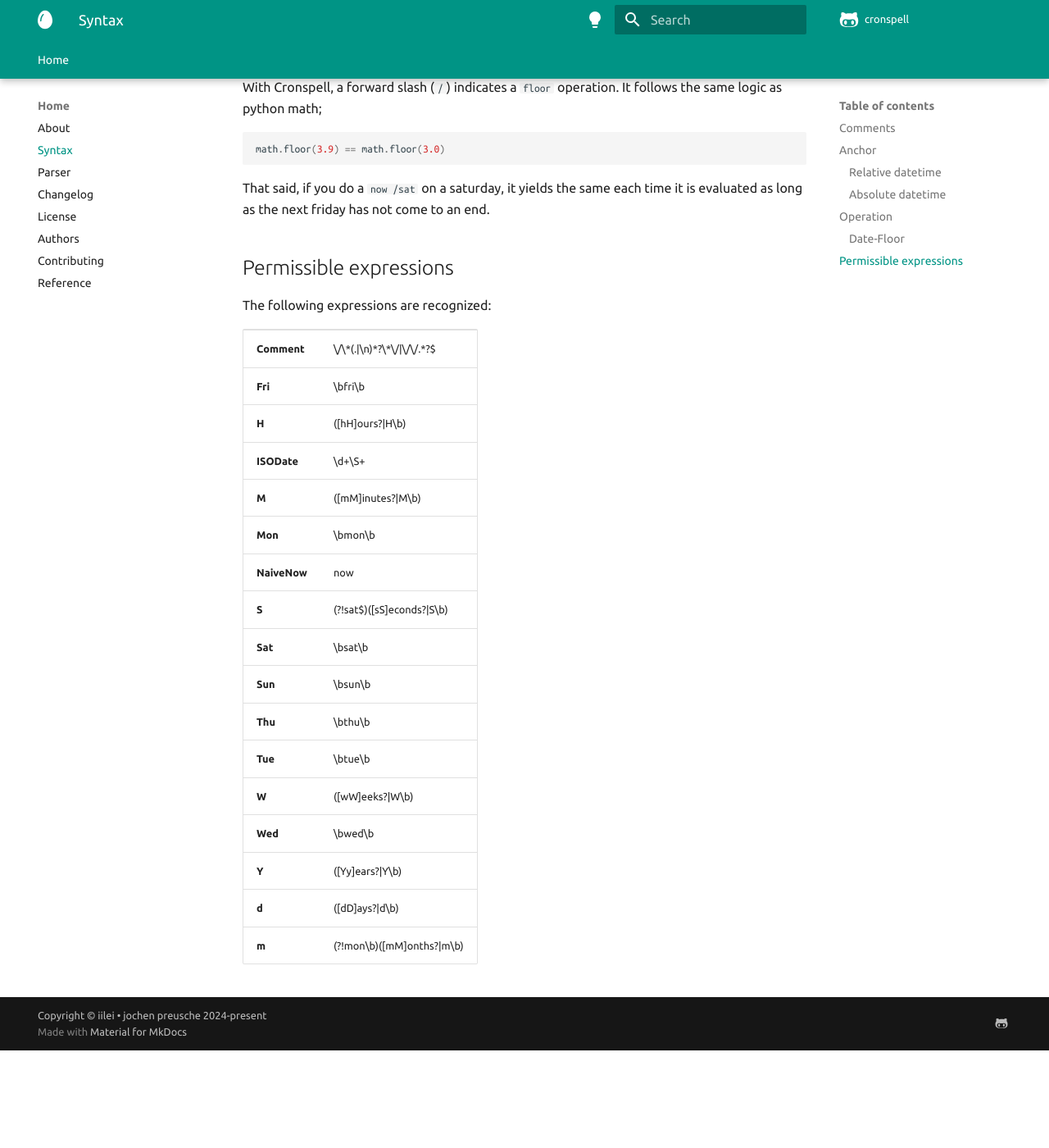
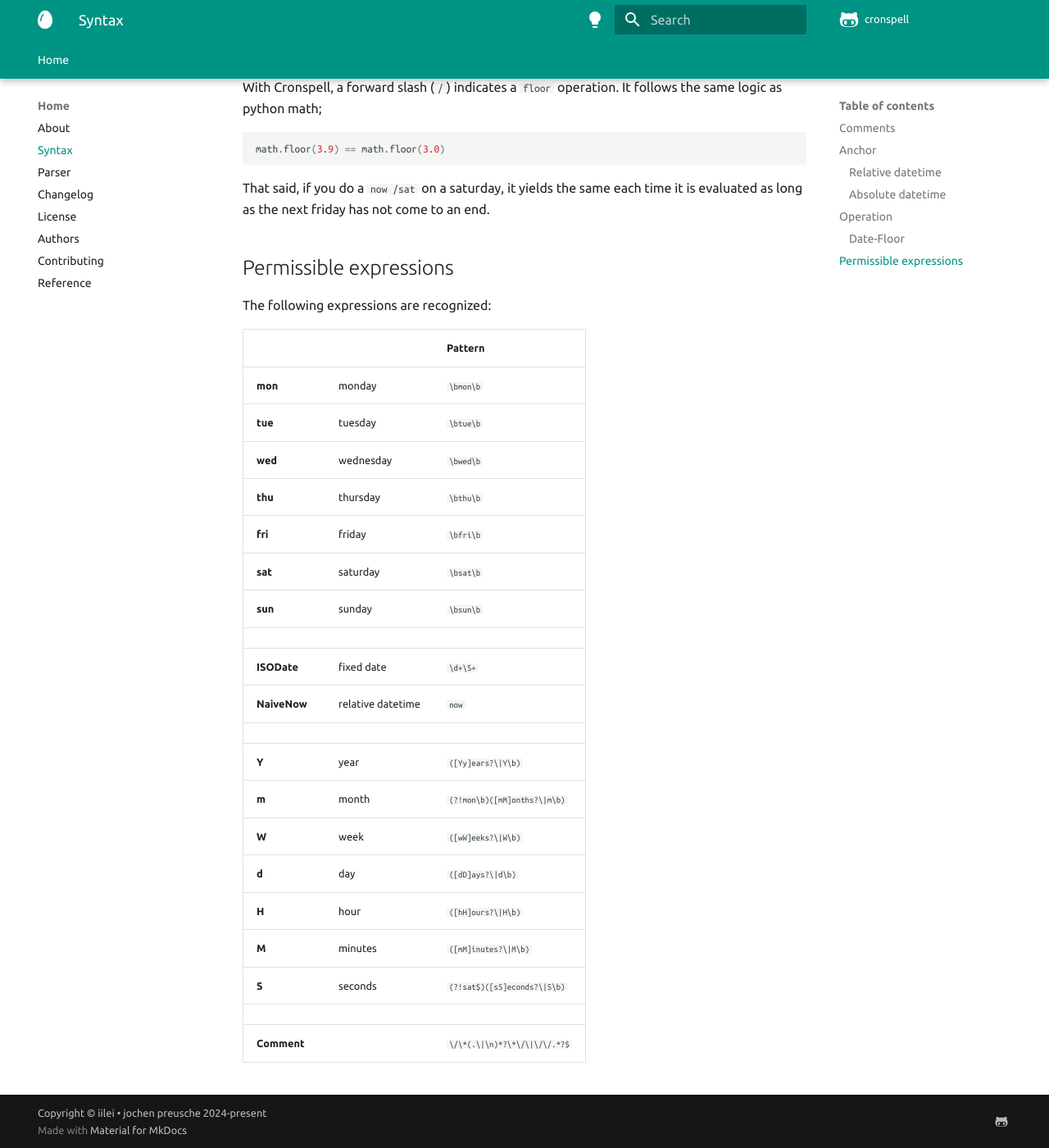
Before and after one commit to iilei/cronspell, an MkDocs documentation site: the page built from docs/details/syntax.md, in a window 1280 px wide and 1400 px high, scrolled down 1214 px. Shown: the whole window at 82% size. Built offline with MkDocs 1.6.1 and Material for MkDocs 9.7.7, drawn with Linux system fonts in a browser that asks for light colours; comment, search, counter and statistics services are not loaded; the version menu is left out; before the commit the page ends 2495 px from its top, so only the background shows below that.

Commit message:
docs: Documentation brush-up

```diff
--- a/docs/details/syntax.md
+++ b/docs/details/syntax.md
@@ -66,56 +66,25 @@ That said, if you do a `now /sat` on a saturday, it yields the same each time it
 
 The following expressions are recognized:
 
-<table>
-	<tr>
-		<td><b>Comment</b></td><td>\/\*(.|\n)*?\*\/|\/\/.*?$</td>
-	</tr>
-	<tr>
-		<td><b>Fri</b></td><td>\bfri\b</td>
-	</tr>
-	<tr>
-		<td><b>H</b></td><td>([hH]ours?|H\b)</td>
-	</tr>
-	<tr>
-		<td><b>ISODate</b></td><td>\d+\S+</td>
-	</tr>
-	<tr>
-		<td><b>M</b></td><td>([mM]inutes?|M\b)</td>
-	</tr>
-	<tr>
-		<td><b>Mon</b></td><td>\bmon\b</td>
-	</tr>
-	<tr>
-		<td><b>NaiveNow</b></td><td>now</td>
-	</tr>
-	<tr>
-		<td><b>S</b></td><td>(?!sat$)([sS]econds?|S\b)</td>
-	</tr>
-	<tr>
-		<td><b>Sat</b></td><td>\bsat\b</td>
-	</tr>
-	<tr>
-		<td><b>Sun</b></td><td>\bsun\b</td>
-	</tr>
-	<tr>
-		<td><b>Thu</b></td><td>\bthu\b</td>
-	</tr>
-	<tr>
-		<td><b>Tue</b></td><td>\btue\b</td>
-	</tr>
-	<tr>
-		<td><b>W</b></td><td>([wW]eeks?|W\b)</td>
-	</tr>
-	<tr>
-		<td><b>Wed</b></td><td>\bwed\b</td>
-	</tr>
-	<tr>
-		<td><b>Y</b></td><td>([Yy]ears?|Y\b)</td>
-	</tr>
-	<tr>
-		<td><b>d</b></td><td>([dD]ays?|d\b)</td>
-	</tr>
-	<tr>
-		<td><b>m</b></td><td>(?!mon\b)([mM]onths?|m\b)</td>
-	</tr>
-</table>
+|              |                   | Pattern                       |
+| :----------- | :---------------- | :---------------------------- |
+| **mon**      | monday            | `\bmon\b`                     |
+| **tue**      | tuesday           | `\btue\b`                     |
+| **wed**      | wednesday         | `\bwed\b`                     |
+| **thu**      | thursday          | `\bthu\b`                     |
+| **fri**      | friday            | `\bfri\b`                     |
+| **sat**      | saturday          | `\bsat\b`                     |
+| **sun**      | sunday            | `\bsun\b`                     |
+|              |                   |                               |
+| **ISODate**  | fixed date        | `\d+\S+`                      |
+| **NaiveNow** | relative datetime | `now`                         |
+|              |                   |                               |
+| **Y**        | year              | `([Yy]ears?\|Y\b)`            |
+| **m**        | month             | `(?!mon\b)([mM]onths?\|m\b)`  |
+| **W**        | week              | `([wW]eeks?\|W\b)`            |
+| **d**        | day               | `([dD]ays?\|d\b)`             |
+| **H**        | hour              | `([hH]ours?\|H\b)`            |
+| **M**        | minutes           | `([mM]inutes?\|M\b)`          |
+| **S**        | seconds           | `(?!sat$)([sS]econds?\|S\b)`  |
+|              |                   |                               |
+| **Comment**  |                   | `\/\*(.\|\n)*?\*\/\|\/\/.*?$` |
```
